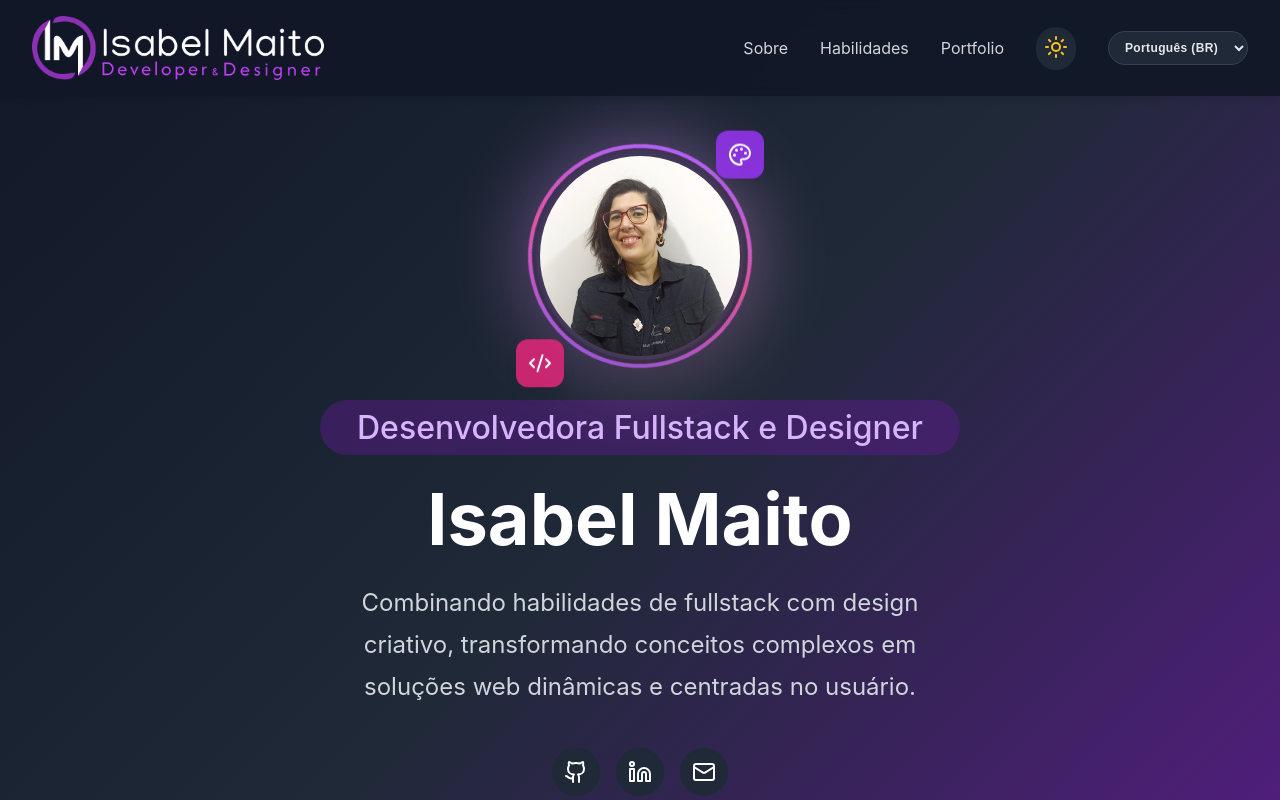
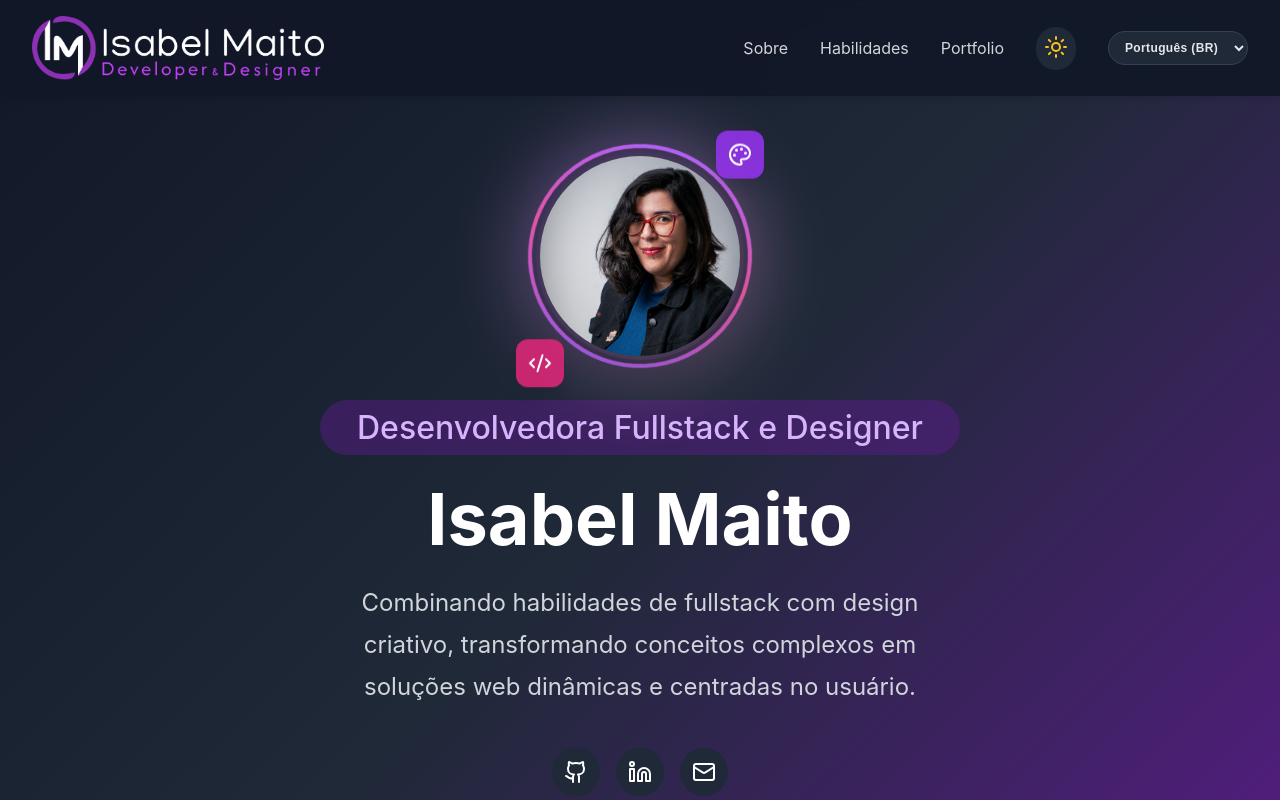
Before and after one commit to isabelmaito/Portfolio, a React (Vite) app: page / in a window 1280 px wide. Shown: the top 800 px of the page. Built offline with nearby package versions, Linux system fonts and the light colour scheme.

Commit message:
fix: adjust image positioning and update profile photo asset for better visual alignment

```diff
--- a/src/components/Home.css
+++ b/src/components/Home.css
@@ -127,7 +127,7 @@
     width: 100%;
     height: 100%;
     object-fit: cover;
-    object-position: center 20%;
+    object-position: center 30%;
 }
 
 /* Decorative Icons */
--- a/src/components/Home.jsx
+++ b/src/components/Home.jsx
@@ -1,6 +1,6 @@
 import { ArrowDown, Github, Linkedin, Mail, Code2, Palette } from 'lucide-react';
 import { useTranslation } from 'react-i18next';
-import FotoPerfil from '../assets/Foto_eu_perfil.jpeg';
+import FotoPerfil from '../assets/Foto_profile2.jpeg';
 import './Home.css';
 
 export function Home({ darkMode }) {
```
